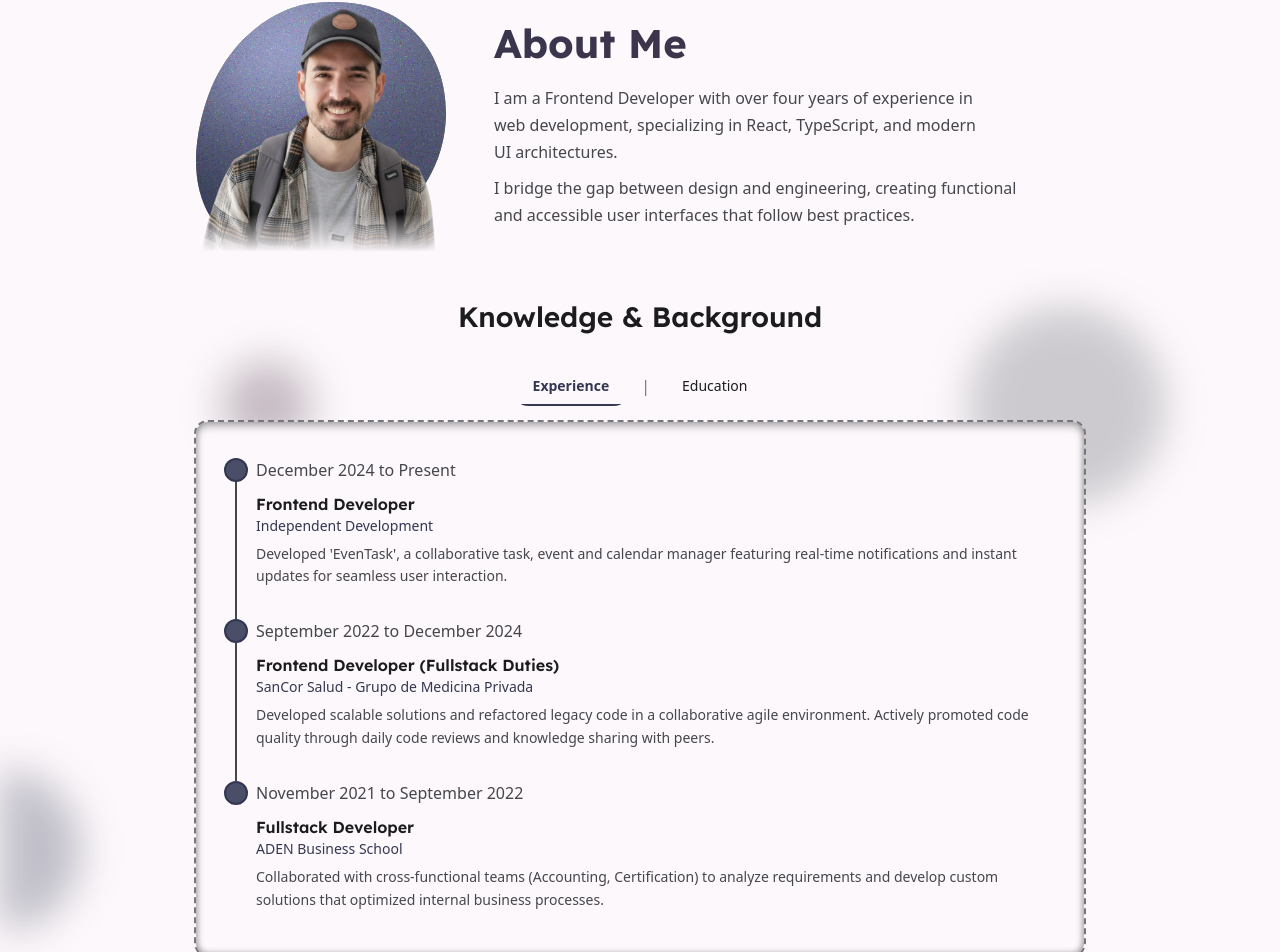
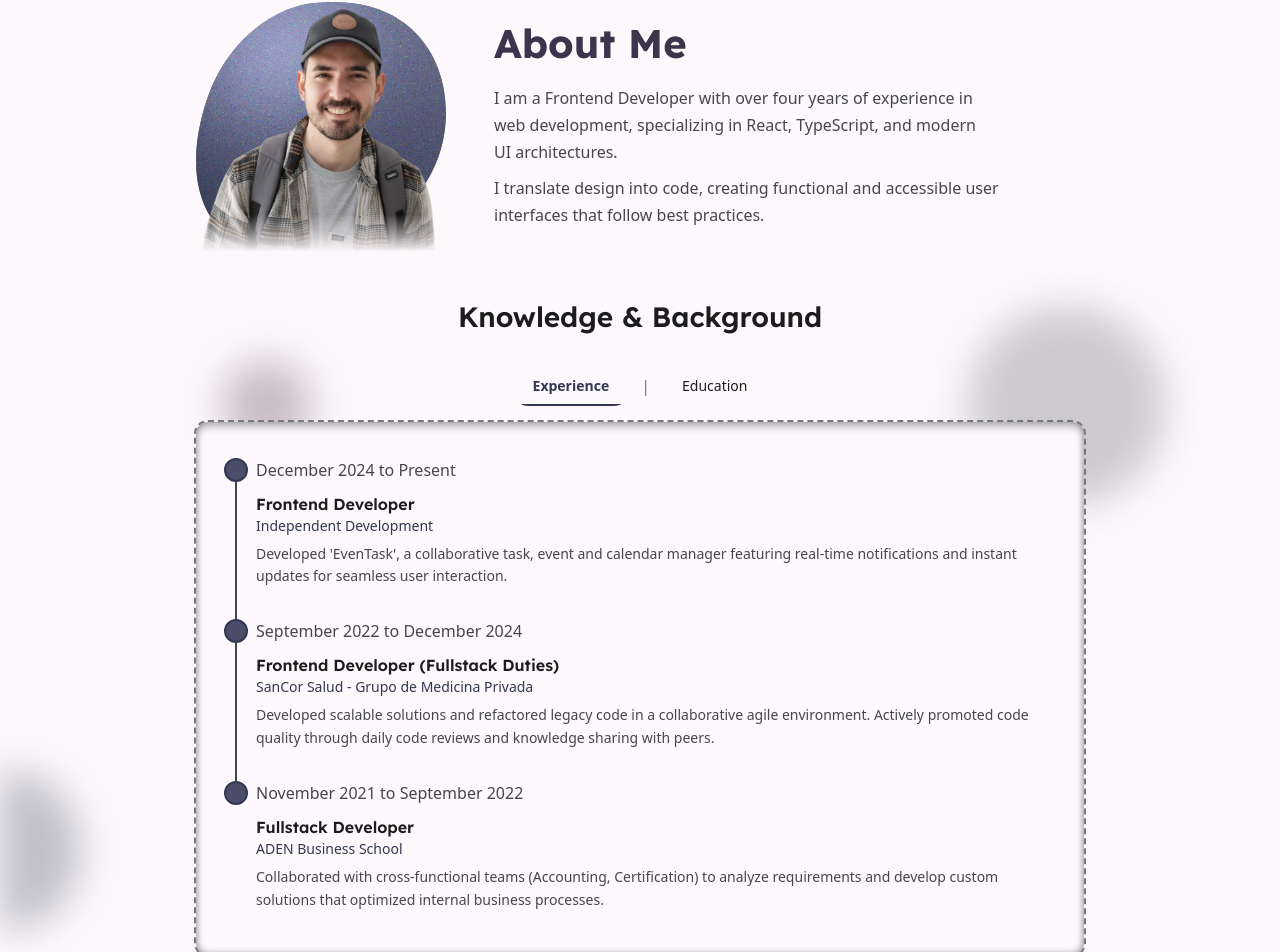
Before and after one commit to agusmoya/frontend-porfolio, a React (Vite) app: page / in a window 1280 px wide. Shown: the part 894-1846 px from the top of the page. Built offline with nearby package versions, Linux system fonts and the light colour scheme; a web font is replaced by a local one.

Commit message:
fix: update CV content and improve translations for clarity

```diff
--- a/src/i18n/translations/en.ts
+++ b/src/i18n/translations/en.ts
@@ -27,7 +27,7 @@ export const en = {
     title: 'About Me',
     presentation: {
       p1: 'I am a Frontend Developer with over four years of experience in web development, specializing in React, TypeScript, and modern UI architectures.',
-      p2: 'I bridge the gap between design and engineering, creating functional and accessible user interfaces that follow best practices.',
+      p2: 'I translate design into code, creating functional and accessible user interfaces that follow best practices.',
     },
     technologies: 'Technologies',
     knowledgeTitle: 'Knowledge & Background',
--- a/src/i18n/translations/es.ts
+++ b/src/i18n/translations/es.ts
@@ -26,8 +26,8 @@ export const es = {
   about: {
     title: 'Sobre Mí',
     presentation: {
-      p1: 'Soy un Desarrollador Frontend con más de cuatro años de experiencia en desarrollo web, especializado en React, TypeScript y arquitecturas de UI modernas.',
-      p2: 'Conecto el diseño con la ingeniería, creando interfaces de usuario funcionales y accesibles que siguen las mejores prácticas.',
+      p1: 'Soy Desarrollador Frontend con más de cuatro años de experiencia en desarrollo web, especializado en React, TypeScript y arquitecturas de UI modernas.',
+      p2: 'Traduzco el diseño a código, creando interfaces de usuario funcionales y accesibles que siguen las mejores prácticas.',
     },
     technologies: 'Tecnologías',
     knowledgeTitle: 'Conocimientos y Antecedentes',
```
Also changed, not shown: src/assets/projects/eventask-preview.webp, 1 other file (tests, documents, lock files or other folders).
